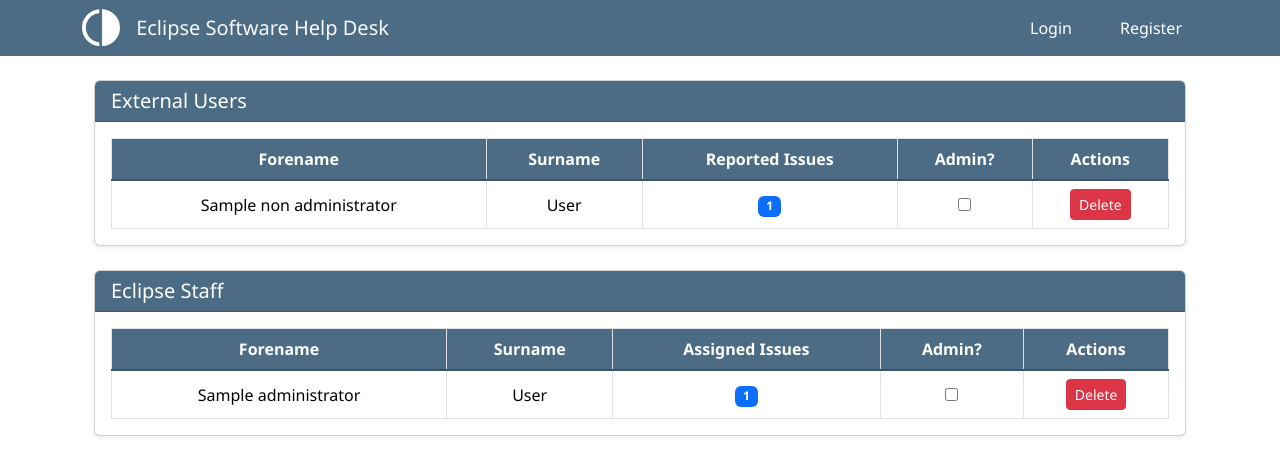
After one commit to rcsgrv/EclipseSoftwareHelpDesk, a Flask app: template HelpDesk/templates/users.html in a window 1280 px wide. The commit adds this page. Shown: the top 476 px of the page. Run offline with Flask 3, Linux system fonts and the light colour scheme; the template is opened without the code that fills it: most values are stand-ins (such as "Sample title", 1, 10 or a date in 2020).

Commit message:
Removed Agency.py model as it added unnecessary complexity to the system. Removed account_type (string) from User.py model and replaced with is_admin (boolean) to showcase a different data type. Refactored multiple views and templates to account for agency model being removed and account_type field being removed. Updated seed_data.py due to previously mentioned changes. Removed the ability to select an account type when registering for security purposes. Added functionality for admins to promote/demote users to admin.

```diff
--- a/HelpDesk/models/user.py
+++ b/HelpDesk/models/user.py
@@ -8,16 +8,12 @@ class User(db.Model, UserMixin):
     forename = db.Column(db.String(50))
     surname = db.Column(db.String(50))
     email = db.Column(db.String(150), unique=True)
-    agency = db.Column(db.String(100), nullable=False)
     password = db.Column(db.String(20))
-    account_type = db.Column(db.String(20), nullable=False)
+    is_admin = db.Column(db.Boolean, default=False)
     totp_secret = db.Column(db.String(16))
     is_2fa_enabled = db.Column(db.Boolean, default=False)
     date_created = db.Column(db.DateTime(timezone=True), default=func.current_timestamp())
 
-    agency_id = db.Column(db.Integer, db.ForeignKey('agency.id', ondelete='SET NULL'), nullable=True)
-
-    agency = db.relationship('Agency', back_populates='users')
     assigned_tickets = relationship('Ticket', backref='assignee', foreign_keys='Ticket.assignee_id')
     tickets = relationship('Ticket', backref='user', foreign_keys='Ticket.user_id')
     user_comments = relationship('Comment', backref='user', foreign_keys='Comment.user_id')
--- a/HelpDesk/templates/base.html
+++ b/HelpDesk/templates/base.html
@@ -23,7 +23,7 @@
                 <li class="nav-item">
                     <a class="nav-link" href="{{ url_for('home.home') }}">Home</a>
                 </li>
-                {% if current_user.account_type == 'Administrator' %}
+                {% if current_user.is_admin == True %}
                 <li class="nav-item">
                     <a class="nav-link" href="{{ url_for('users.users') }}">Users</a>
                 </li>
--- /dev/null
+++ b/HelpDesk/templates/users.html
@@ -0,0 +1,112 @@
+{% extends "base.html" %}
+{% block title %}Users{% endblock %}
+
+{% block content %}
+<div class="container my-4">
+
+    <!-- External Users Table -->
+    <div class="card shadow-sm mb-4">
+        <div class="card-header text-white" style="background-color: #4C6C85;">
+            <h5 class="mb-0">External Users</h5>
+        </div>
+        <div class="card-body">
+            {% if non_administrator_data %}
+            <div class="table-responsive">
+                <table class="table table-bordered align-middle mb-0">
+                    <thead class="custom-table-header text-center">
+                        <tr>
+                            <th>Forename</th>
+                            <th>Surname</th>
+                            <th>Reported Issues</th>
+                            <th>Admin?</th>
+                            <th>Actions</th>
+                        </tr>
+                    </thead>
+                    <tbody>
+                        {% for u in non_administrator_data %}
+                        <tr>
+                            <td class="text-center">{{ u.forename }}</td>
+                            <td class="text-center">{{ u.surname }}</td>
+                            <td class="text-center">
+                                <span class="badge bg-primary">{{ u.ticket_count }}</span>
+                            </td>
+                            <td class="text-center">
+                                <form method="POST" action="{{ url_for('users.update_admin') }}">
+                                    <input type="hidden" name="user_id" value="{{ u.id }}">
+                                    <input type="checkbox" name="is_admin" {% if u.is_admin %}checked{% endif %} onchange="this.form.submit()">
+                                </form>
+                            </td>
+                            <td class="text-center">
+                                <form method="POST" action="{{ url_for('users.delete_user', user_id=u.id) }}" class="d-inline"
+                                      onsubmit="return confirm('Are you sure you want to delete this user?');">
+                                    <button type="submit" class="btn btn-sm btn-danger">Delete</button>
+                                </form>
+                            </td>
+                        </tr>
+                        {% endfor %}
+                    </tbody>
+                </table>
+            </div>
+            {% else %}
+            <p class="text-center mb-0">No external users found.</p>
+            {% endif %}
+        </div>
+    </div>
+
+    <!-- Internal Staff Table -->
+    <div class="card shadow-sm">
+        <div class="card-header text-white" style="background-color: #4C6C85;">
+            <h5 class="mb-0">Eclipse Staff</h5>
+        </div>
+        <div class="card-body">
+            {% if administrator_data %}
+            <div class="table-responsive">
+                <table class="table table-bordered align-middle mb-0">
+                    <thead class="custom-table-header text-center">
+                        <tr>
+                            <th>Forename</th>
+                            <th>Surname</th>
+                            <th>Assigned Issues</th>
+                            <th>Admin?</th>
+                            <th>Actions</th>
+                        </tr>
+                    </thead>
+                    <tbody>
+                        {% for u in administrator_data %}
+                        <tr>
+                            <td class="text-center">{{ u.forename }}</td>
+                            <td class="text-center">{{ u.surname }}</td>
+                            <td class="text-center"><span class="badge bg-primary">{{ u.ticket_count }}</span></td>
+                            <td class="text-center">
+                                {% if u.id != current_user.id %}
+                                <form method="POST" action="{{ url_for('users.update_admin') }}">
+                                    <input type="hidden" name="user_id" value="{{ u.id }}">
+                                    <input type="checkbox" name="is_admin" {% if u.is_admin %}checked{% endif %} onchange="this.form.submit()">
+                                </form>
+                                {% else %}
+                                <span>✓</span>
+                                {% endif %}
+                            </td>
+                            <td class="text-center">
+                                {% if u.id != current_user.id %}
+                                <form method="POST" action="{{ url_for('users.delete_user', user_id=u.id) }}" class="d-inline"
+                                      onsubmit="return confirm('Are you sure you want to delete this user?');">
+                                    <button type="submit" class="btn btn-sm btn-danger">Delete</button>
+                                </form>
+                                {% else %}
+                                <span>N/A</span>
+                                {% endif %}
+                            </td>
+                        </tr>
+                        {% endfor %}
+                    </tbody>
+                </table>
+            </div>
+            {% else %}
+            <p class="text-center mb-0">No Eclipse Staff found.</p>
+            {% endif %}
+        </div>
+    </div>
+
+</div>
+{% endblock %}
--- a/HelpDesk/utils/registration_helper.py
+++ b/HelpDesk/utils/registration_helper.py
@@ -5,7 +5,7 @@ import re
 
 name_regex = re.compile(r"^[A-Za-z][A-Za-z\s'-]*$")
 
-def validate_registration_form(forename, surname, email, password, password_confirm, account_type, user):
+def validate_registration_form(forename, surname, email, password, password_confirm, user):
     if not forename or len(forename.strip()) < 1:
         return 'Forename cannot be blank.'
     if not name_regex.fullmatch(forename.strip()):
@@ -33,8 +33,4 @@ def validate_registration_form(forename, surname, email, password, password_conf
         return 'Password cannot exceed 20 characters.'
     if password != password_confirm:
         return 'Your passwords do not match.'
-    if not account_type:
-        return 'You must select an account type.'
-    if account_type not in ('Customer Account', 'Eclipse Staff Account'):
-        return 'Invalid account type selected.'
     return None
```
Also changed, not shown: HelpDesk/models/Agency.py (deleted, +0 -7 lines), HelpDesk/seed_data.py (+39 -48 lines), HelpDesk/templates/home.html (+14 -4 lines), HelpDesk/templates/login_2fa.html (added, +22 -0 lines), HelpDesk/templates/register.html (+0 -33 lines), HelpDesk/views/auth.py (+6 -6 lines), HelpDesk/views/home.py (+11 -3 lines), HelpDesk/views/users.py (+56 -23 lines), instance/EclipseSoftwareHelpDesk.db.
